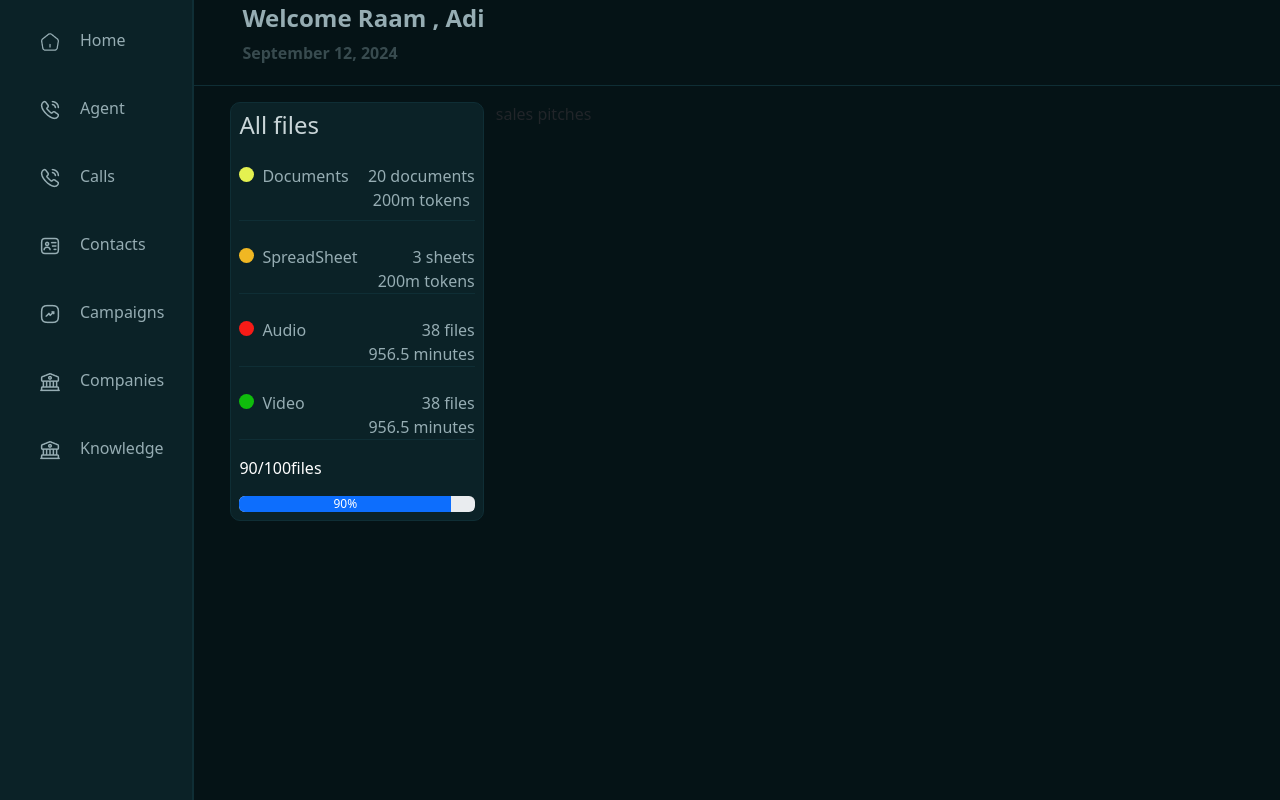
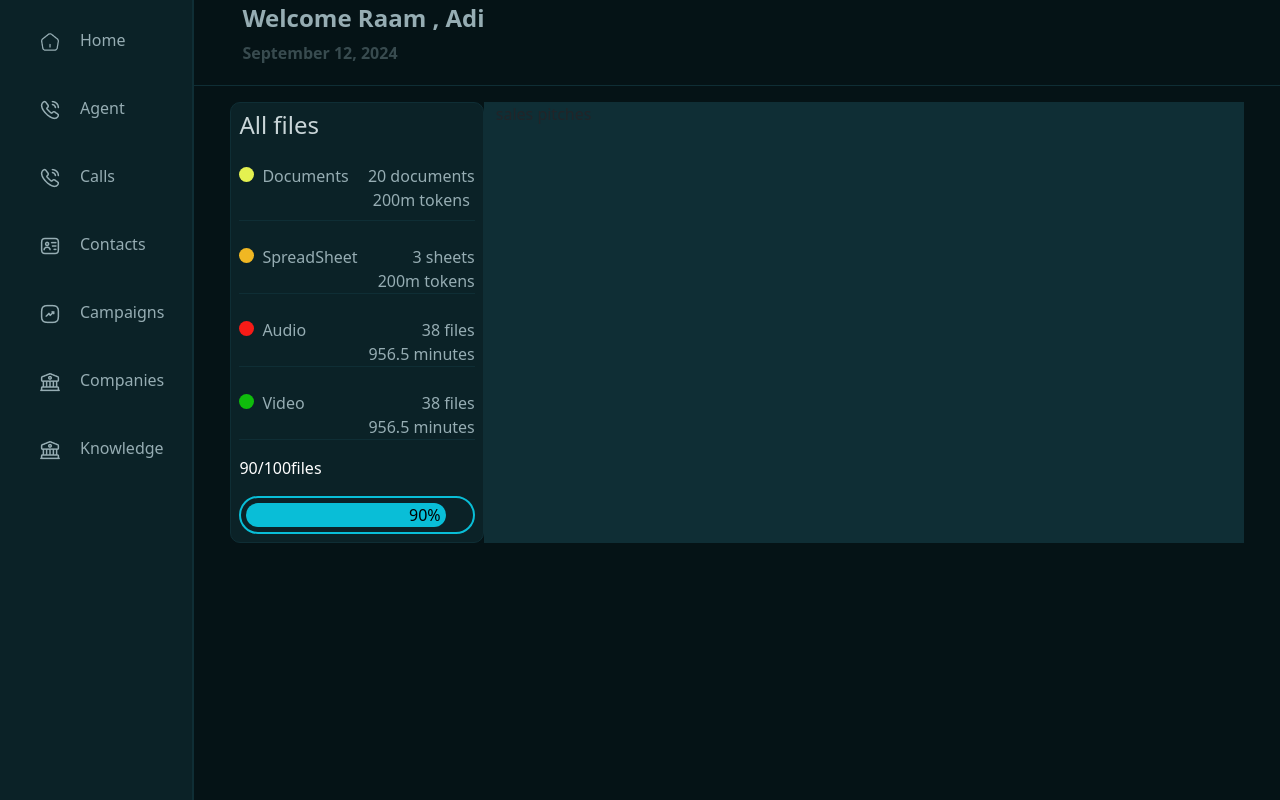
Before and after one commit to jodosjodos/agentCall, a React (Vite) app: page /knowledge in a window 1280 px wide. Built offline with nearby package versions, Linux system fonts and the light colour scheme.

Commit message:
done with all files3

```diff
--- a/src/pages/KnowledgePage.tsx
+++ b/src/pages/KnowledgePage.tsx
@@ -1,5 +1,6 @@
-import { Col, ProgressBar, Row } from "react-bootstrap";
+import { Col,  Row } from "react-bootstrap";
 import styled from "styled-components";
+import "./int.css";
 const H1Styled = styled.h4`
   color: #96adb3;
   font-weight: bold;
@@ -56,9 +57,24 @@ const ComponentDiv = styled.div`
   border-bottom: 1px solid #0f2e35;
   color: #96adb3;
 `;
-const ProgressBarChild = styled(ProgressBar)`
-  color: #09bed7;
+const ParentProgressBar = styled.div`
+  border:2px solid #09BED7;
+  border-radius:20px;
+  padding:5px;
 `;
+const ChildProgressBar = styled.div`
+  background-color: #09BED7;
+  border-radius:20px;
+ color:black;
+ width:90%;
+ padding-inline:5px;
+
+`;
+
+// sales
+const SalesCol = styled(Col)`
+background-color:#0F2E35;
+`
 export function KnowledgePage() {
   return (
     <Col>
@@ -66,7 +82,7 @@ export function KnowledgePage() {
         <H1Styled>Welcome Raam , Adi</H1Styled>
         <PModified>September 12, 2024</PModified>
       </DivStyled>
-      <Row sm={3} className="pt-3 px-5">
+      <Row sm={3} className="pt-3 px-5  ">
         <FileCol lg={3} className="p-2 d-flex flex-column gap-3">
           <StyledH4>All files</StyledH4>
           {/* parental one */}
@@ -126,15 +142,19 @@ export function KnowledgePage() {
           <div>
             <p>90/100files</p>
             {/* not done yet */}
-            <ProgressBarChild
+            {/* <ProgressBarChild
               min={0}
               max={100}
               now={90}
               label={`${90}%`}
-            ></ProgressBarChild>
+              variant="awesome"
+            ></ProgressBarChild> */}
+            <ParentProgressBar>
+              <ChildProgressBar className="text-end">90%</ChildProgressBar>
+            </ParentProgressBar>
           </div>
         </FileCol>
-        <Col lg={9}>sales pitches</Col>
+        <SalesCol lg={9}>sales pitches</SalesCol>
       </Row>
     </Col>
   );
--- /dev/null
+++ b/src/pages/int.css
@@ -0,0 +1,3 @@
+.awesome {
+    background-color: rebeccapurple;
+}
```
